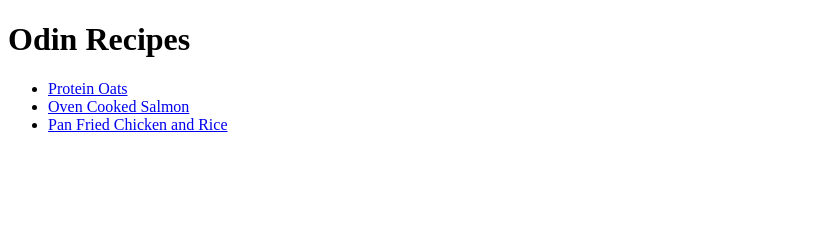
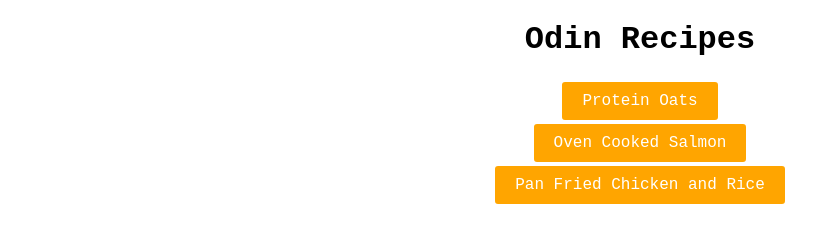
Before and after one commit to Ezra1859/odin-recipes, a plain HTML site: page index.html in a window 1280 px wide. Shown: the whole page, without its empty margins (0-839 px from the left). Drawn offline with Linux system fonts and the light colour scheme.

Commit message:
update the recipes web format

```diff
--- a/index.html
+++ b/index.html
@@ -3,13 +3,14 @@
     <head>
         <meta charset="UTF-8">
         <title>Odin Recipes</title>
+        <link rel="stylesheet" href="style.css">
     </head>
     <body>
         <h1>Odin Recipes</h1>
         <ul>
-            <li><a href="recipes/oats.html">Protein Oats</a></li>
-            <li><a href="recipes/salmon.html">Oven Cooked Salmon</a></li>
-            <li><a href="recipes/chicken.html">Pan Fried Chicken and Rice</a></li>
+            <li><a href="recipes/oats.html" class="button">Protein Oats</a></li>
+            <li><a href="recipes/salmon.html" class="button">Oven Cooked Salmon</a></li>
+            <li><a href="recipes/chicken.html" class="button">Pan Fried Chicken and Rice</a></li>
         </ul>
     </body>
 </html>
--- /dev/null
+++ b/style.css
@@ -0,0 +1,29 @@
+body {
+    font-family: "Courier New", "Lucida Console", "Monaco";
+    text-align: center;
+  }
+
+ul {
+    list-style: none;
+    padding: 0;
+}
+
+ol {
+    padding-left: 0; /* Remove extra left padding */
+    list-style-position: inside; /* Move numbers closer to text */
+}
+
+.button {
+    display: inline-block;
+    padding: 10px 20px;
+    background-color: orange;
+    color :white;
+    text-decoration: none;
+    border-radius: 5px;
+    border: 2px solid white;
+    transition: 0.3s;
+}
+
+.button:hover {
+    background-color: #0056b3;
+}
```
